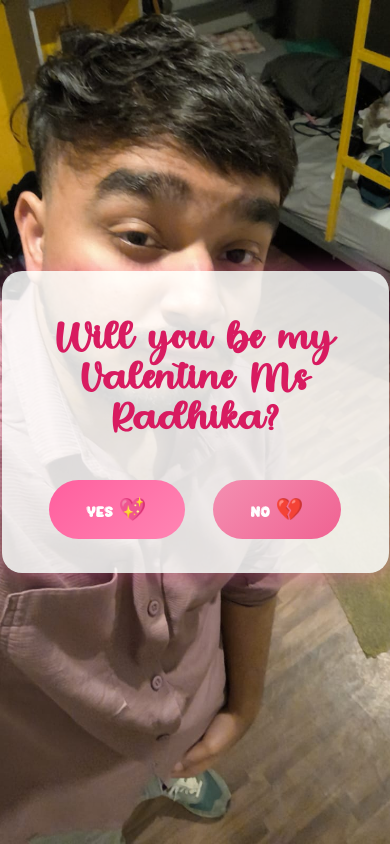
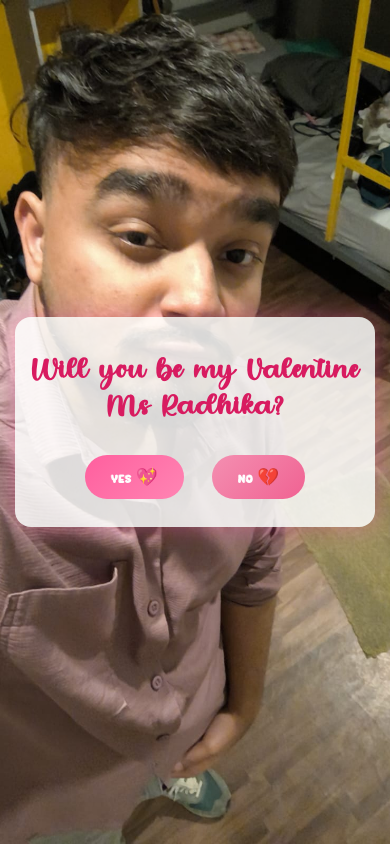
Before and after one commit to kestwalsidhant14-jpg/valentine, a plain HTML site: page index.html in a window 390 px wide. Drawn offline with Linux system fonts and the light colour scheme.

Commit message:
Update styles.css

```diff
--- a/styles.css
+++ b/styles.css
@@ -125,3 +125,24 @@ body {
 .hidden {
     display: none;
 }
+
+/* MOBILE FIX */
+@media (max-width: 600px) {
+
+    .main-container {
+        padding: 16px 14px;
+        max-width: 85%;
+        border-radius: 16px;
+    }
+
+    .question {
+        font-size: 1.9em;
+        line-height: 1.2;
+        margin-bottom: 16px;
+    }
+
+    .btn {
+        padding: 12px 26px;
+        font-size: 1.1em;
+    }
+}
```
